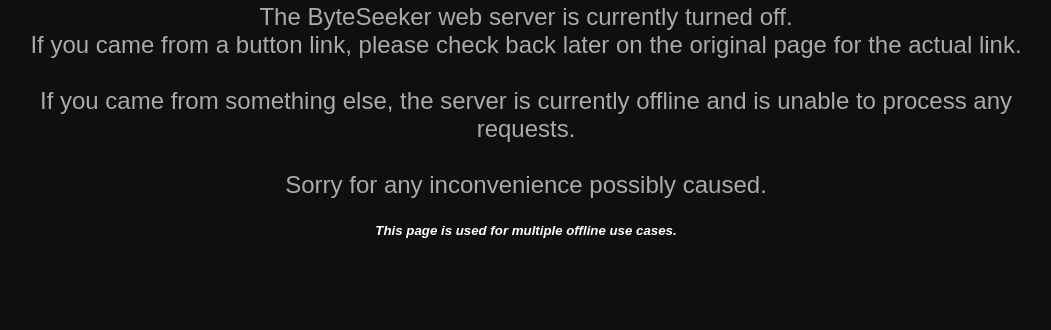
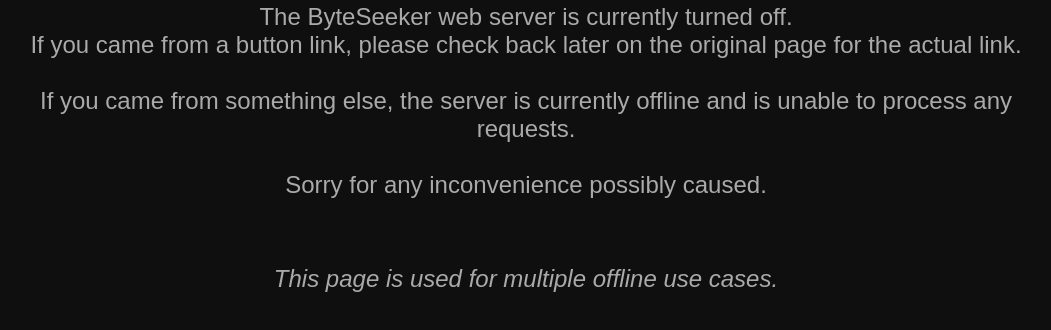
Before and after one commit to johnsonjacob298/byteseeker-offline, a plain HTML site: page index.html in a window 1280 px wide. Shown: the part 216-546 px from the top of the page, without its empty margins (114-1165 px from the left). Drawn offline with Linux system fonts and the light colour scheme.

Commit message:
Update index.html

```diff
--- a/index.html
+++ b/index.html
@@ -28,6 +28,7 @@
       <br><br>If you came from something else, the server is currently offline and is unable to process any requests.
         <br><br>Sorry for any inconvenience possibly caused.
   </p>
-  <h5><em>This page is used for multiple offline use cases.</em></h5>
+  <br>
+  <p><em>This page is used for multiple offline use cases.</em></p>
 </body>
 </html>
```
